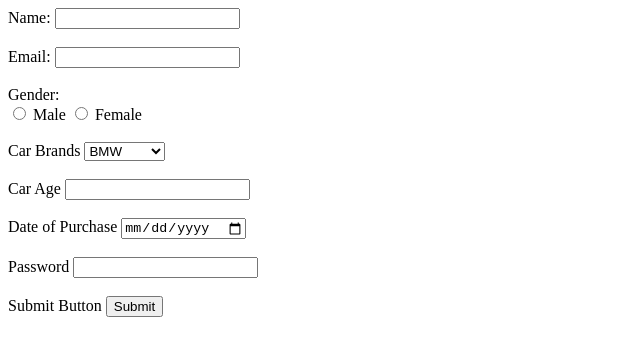
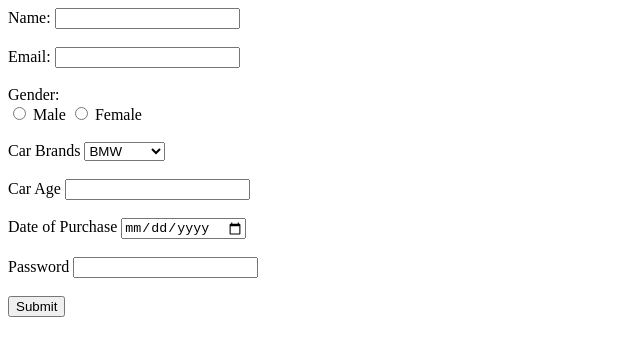
Before and after one commit to acciojob/car-insurance-form-azam223, a website: page main.html in a window 1280 px wide. Shown: the whole page, without its empty margins (0-640 px from the left). Drawn offline with Linux system fonts and the light colour scheme.

Commit message:
created a submission

```diff
--- a/main.html
+++ b/main.html
@@ -42,8 +42,7 @@
 		<input type="password" id="password" required="Yes"><br><br>
 
 
-		<label>Submit Button</label>
-		<input type="submit">
+		<button type="submit">Submit</button>
 	</form>
 	<!-- the entire body must be written by student -->
     <script type="text/javascript" src="./script.js">
```
